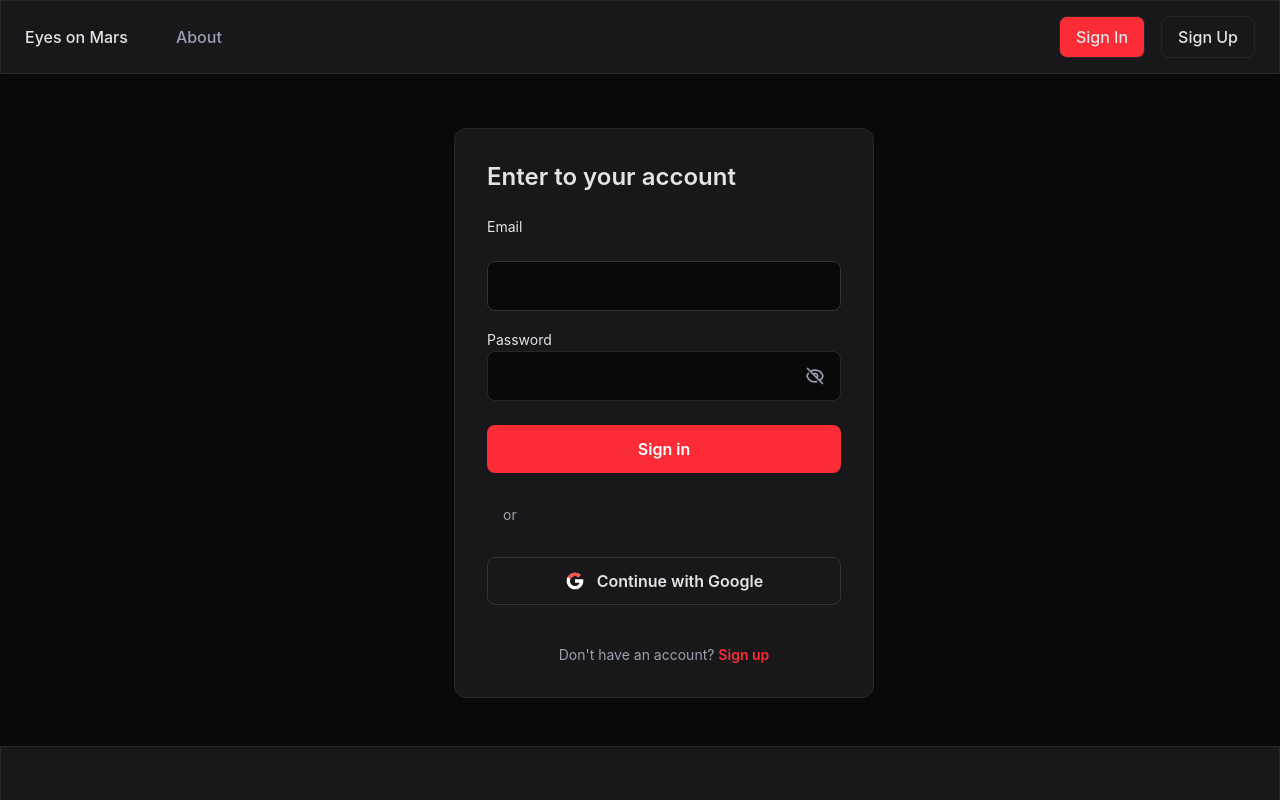
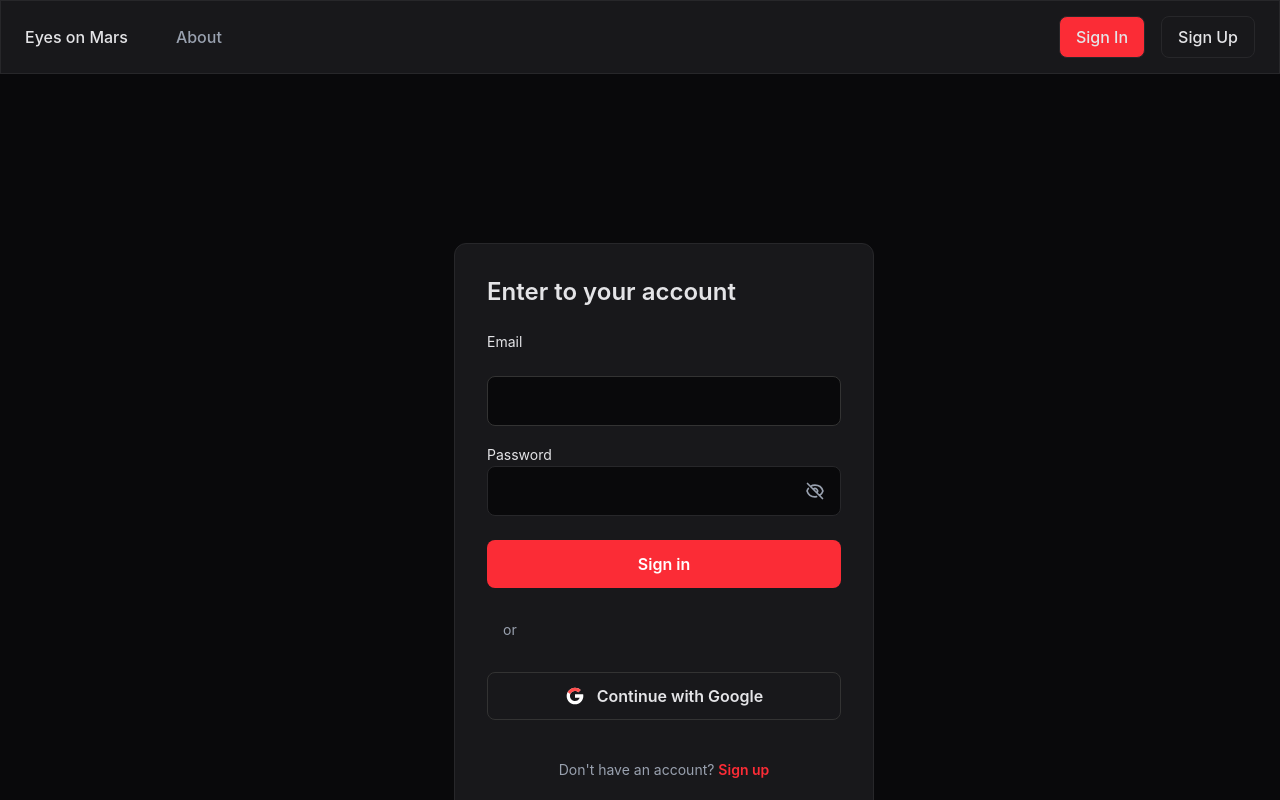
Before and after one commit to seva32/eyes-on-mars, a Next.js app: page /auth/signin in a window 1280 px wide. Shown: the top 800 px of the page. Built offline with nearby package versions, Linux system fonts and the light colour scheme; no server answers.

Commit message:
revolve height prop

```diff
--- a/src/components/auth/SignInForm.tsx
+++ b/src/components/auth/SignInForm.tsx
@@ -84,7 +84,7 @@ export default function SignUpForm() {
   }
 
   return (
-    <main className="flex justify-center items-center w-screen bg-zinc-950 min-h-[screen]">
+    <main className="flex justify-center items-center w-screen bg-zinc-950 min-h-screen">
       <section className="p-8 rounded-xl border bg-zinc-900 border-zinc-800 w-[420px]">
         <h1 className="mb-6 text-2xl font-semibold text-zinc-200">
           Enter to your account
```
